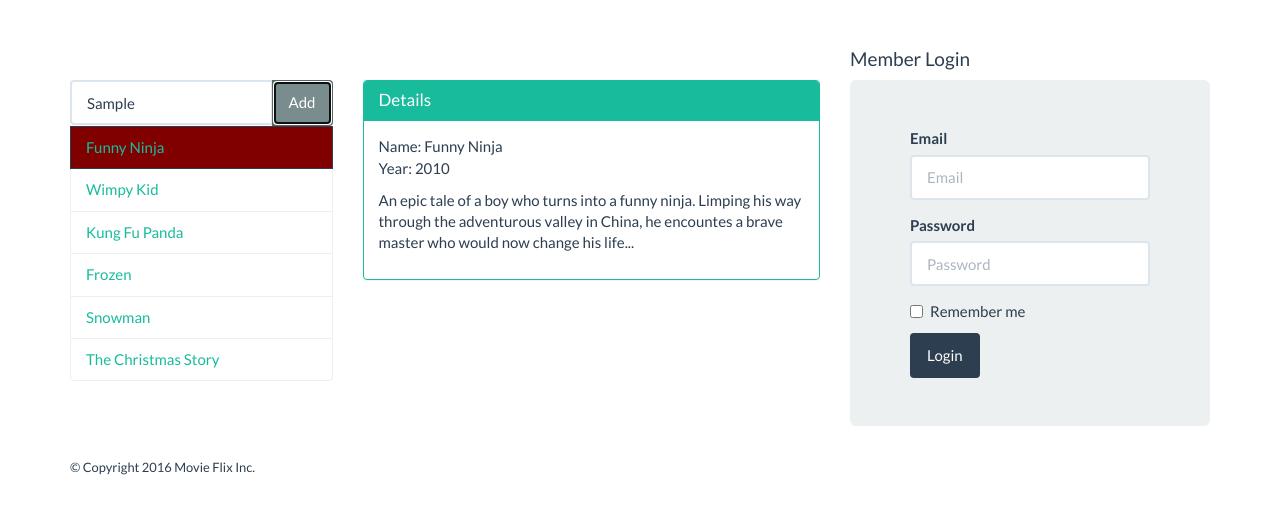
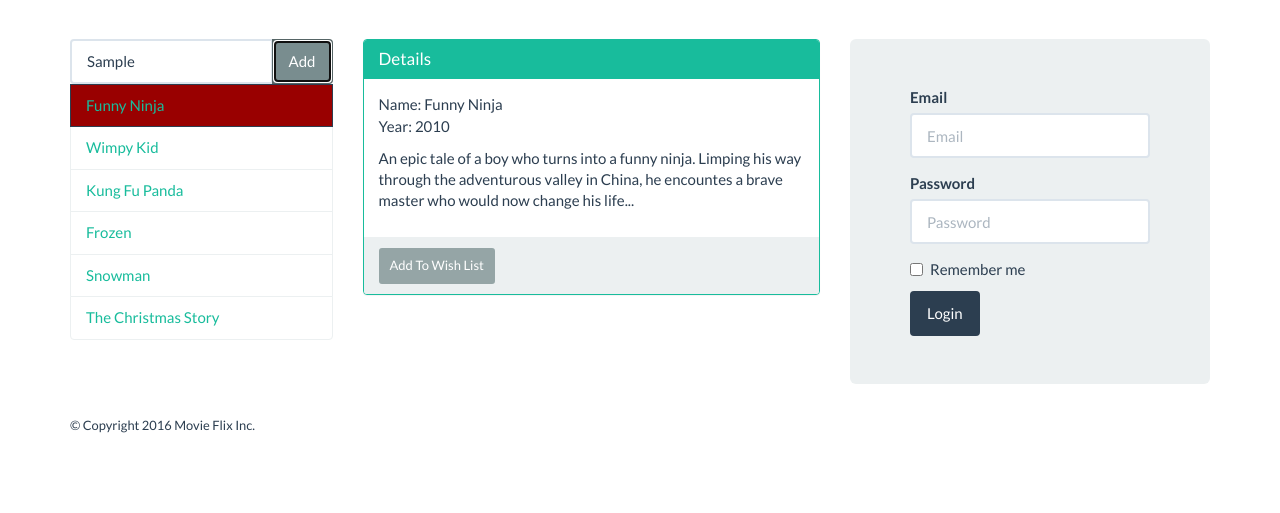
Before and after one commit to sbailwal/movie-flix, a website: page list-movies.html in a window 1280 px wide. Both pictures are taken after typing "Sample" into the empty fields and a click on the button "Add". Shown: the part 149-662 px from the top of the page. Drawn offline with Linux system fonts and the light colour scheme.

Commit message:
updated color of selected element

```diff
--- a/css/style.css
+++ b/css/style.css
@@ -1,8 +1,7 @@
 /*overriding bootstrap list-group-item styling*/
 .list-group-item.active, .list-group-item.active:hover, .list-group-item.active:focus {
     z-index: 2;
-    color: #ffffff;
-    background-color: maroon;
+    background-color: #990000;
     border-color: #2c3e50;
 }
 
--- a/list-movies.html
+++ b/list-movies.html
@@ -65,18 +65,6 @@
                 <h3>List Group <small>Backbone component</small></h3>
             </div>
 
-            <!--Just for row header-->
-            <div class="row">
-                <div class="col-xs-3">
-                    <!--<h4>Name</h4>-->
-                </div>
-                <div class="col-xs-5">
-                    <!--<h4>Details</h4>-->
-                </div>
-                <div class="col-xs-4">
-                    <h4>Member Login</h4>
-                </div>
-            </div>
             <!--Row 1: creating 3 columns: 1 for list and other for details and login form-->
             <div class="row">
 
@@ -107,12 +95,14 @@
                             <h1 class="panel-title">Details</h1>
                         </div>
                         <div class="panel-body" id="details">
-                            Details of the selected movie will be listed here.
-                            <br><br> Use panel here, and not jumbotron.
+                            <!--Backbone inserts detailed data here-->
                         </div>
+                        <div class="panel-footer">
+                            <button type="button" class="btn btn-default btn-sm">Add To Wish List</button>
+                        </div>
+
                     </div>
                 </div>
-
 
                 <!--3rd col for login form-->
                 <div class="col-xs-4">
```
